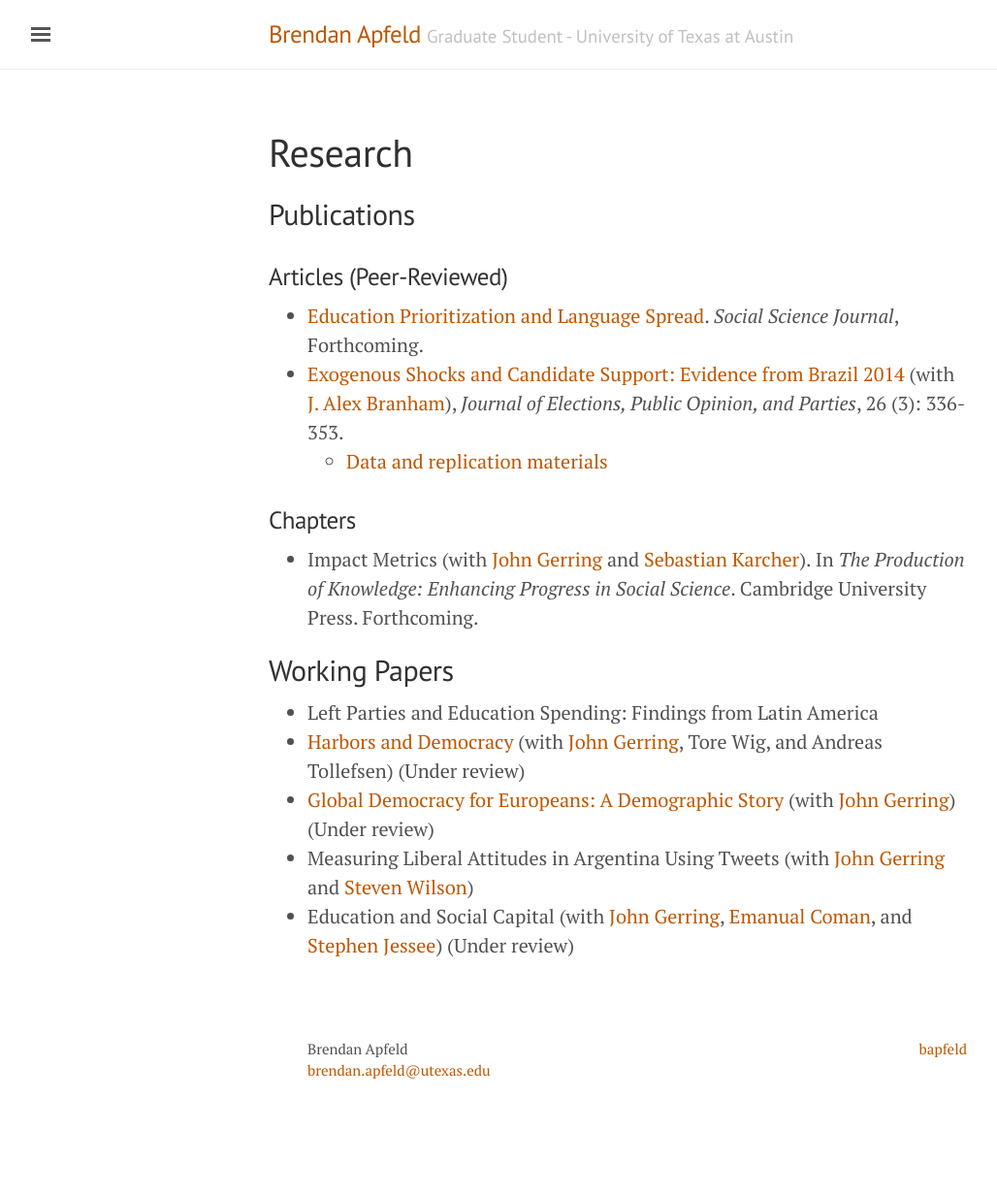
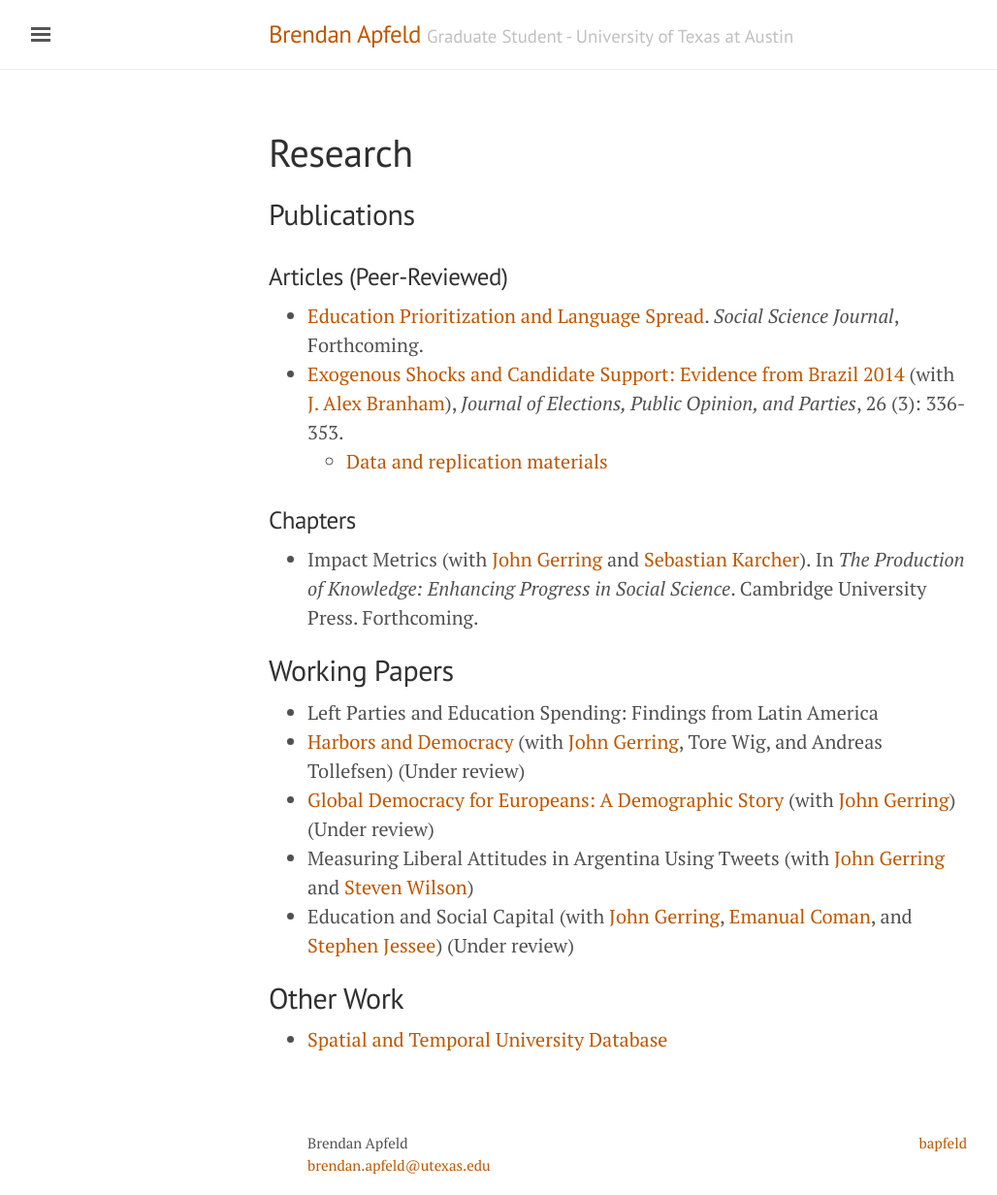
Before and after one commit to bapfeld/bapfeld.github.io, a Jekyll site: the page built from research.md, in a window 1280 px wide. Shown: the whole page at 97% size, without its empty margins (3-1031 px from the left). Built offline with Jekyll 4.4.1, drawn with Linux system fonts in a browser that asks for light colours; before the commit the page ends 1135 px from its top, so only the background shows below that.

Commit message:
adds univ database intro paper

```diff
--- a/research.md
+++ b/research.md
@@ -18,3 +18,6 @@ title: Research
 - [Global Democracy for Europeans: A Demographic Story](https://ssrn.com/abstract_id=3287831) (with [John Gerring](https://liberalarts.utexas.edu/government/faculty/jg29775)) (Under review)
 - Measuring Liberal Attitudes in Argentina Using Tweets (with [John Gerring](https://liberalarts.utexas.edu/government/faculty/jg29775) and [Steven Wilson](https://www.unr.edu/political-science/people/wilson-steven))
 - Education and Social Capital (with [John Gerring](https://liberalarts.utexas.edu/government/faculty/jg29775), [Emanual Coman](https://www.tcd.ie/Political_Science/people/comane), and [Stephen Jessee](http://laits.utexas.edu/~sjessee/)) (Under review)
+
+## Other Work
+- [Spatial and Temporal University Database](files/univ_database.pdf)
```
Also changed, not shown: 1 other file.
